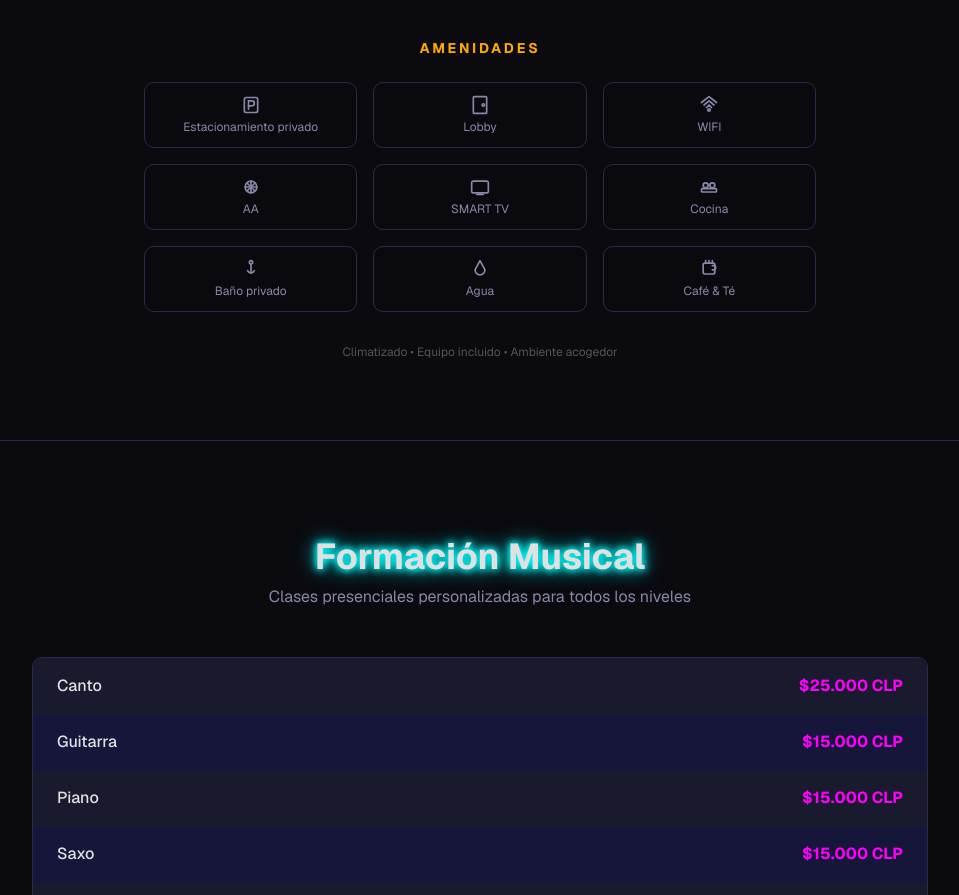
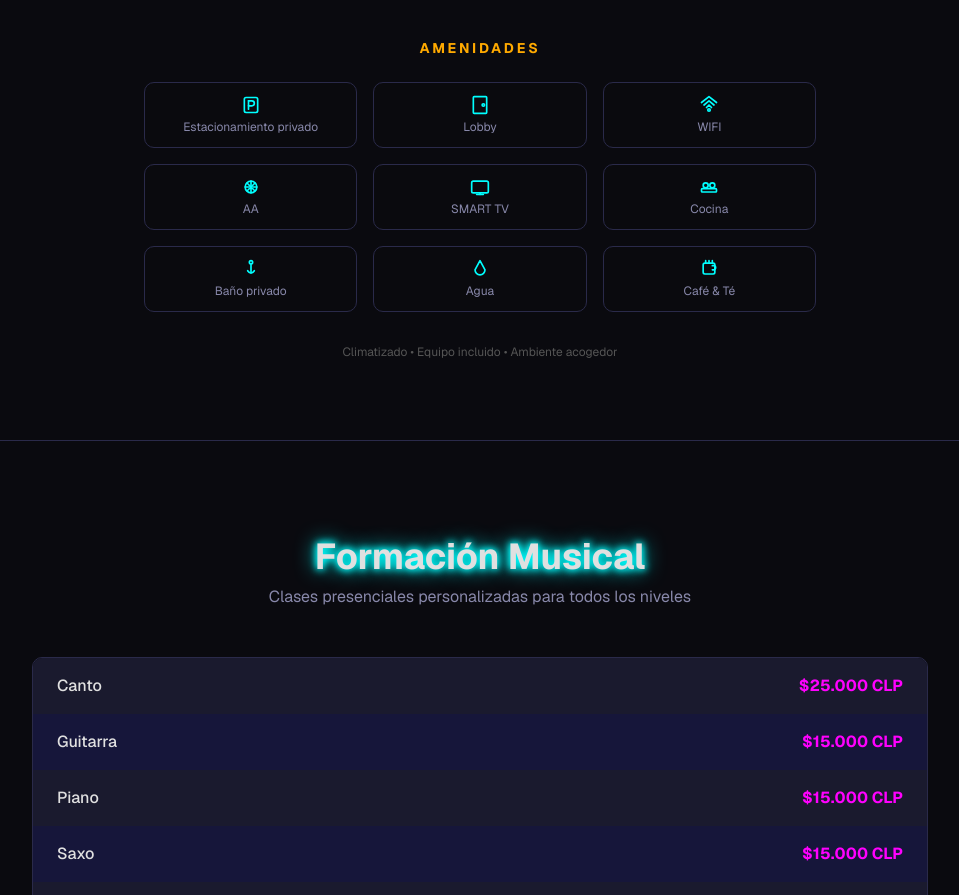
Before and after one commit to superdandi/vizcoso, a Next.js app: page /vizcoso/ in a window 1280 px wide. Shown: the part 2731-3626 px from the top of the page, without its empty margins (160-1119 px from the left). Built offline with nearby package versions, Linux system fonts and the light colour scheme.

Commit message:
SalaEnsayo: iconos SVGs neon cyan

```diff
--- a/src/components/SalaEnsayo.tsx
+++ b/src/components/SalaEnsayo.tsx
@@ -103,7 +103,7 @@ export default function SalaEnsayo() {
                 key={a.label}
                 className="flex flex-col items-center gap-1 rounded-lg border border-[#2a2a4a] bg-[#0a0a0f]/50 px-2 py-3 transition-colors hover:border-[#ff00ff]/50"
               >
-                <span className="flex items-center justify-center text-[#8888aa]">{a.icon}</span>
+                <span className="flex items-center justify-center text-[#00ffff]">{a.icon}</span>
                 <span className="text-xs text-[#8888aa]">{a.label}</span>
               </div>
             ))}
```
